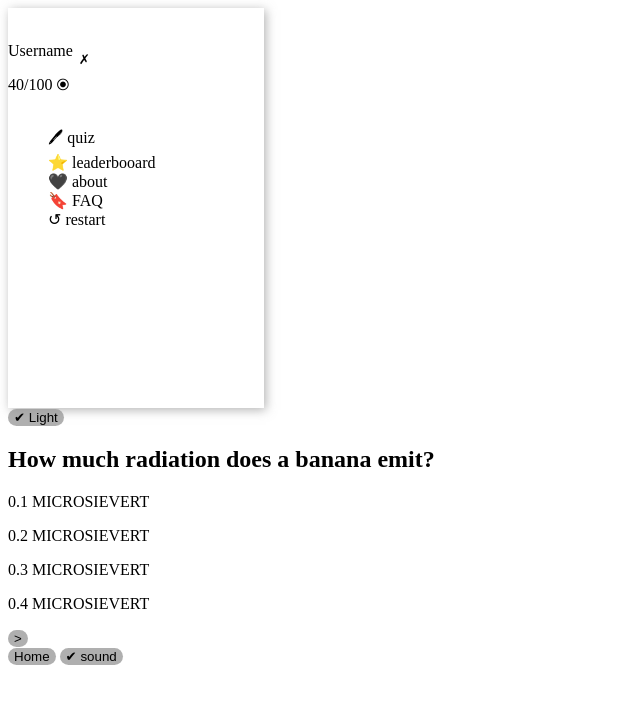
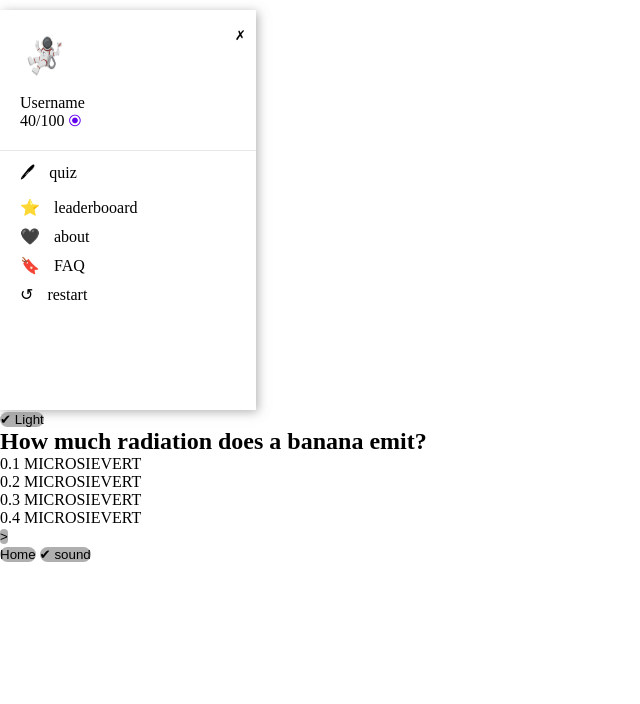
Before and after one commit to darioevers/GroupProject0521, a website: page src/index.html in a window 1280 px wide. Shown: the whole page, without its empty margins (0-640 px from the left). Drawn offline with nearby package versions, Linux system fonts and the light colour scheme; files that its build step writes are made by us from their sources.

Commit message:
navigation layout and design

```diff
--- a/src/index.html
+++ b/src/index.html
@@ -12,9 +12,9 @@
       <nav>
         <div class="user-mini-container">
           <div class="username-container">
-            <img src="" alt="" class="user-avatar" />
+            <img src="./images/userAvatar.jpg" alt="" class="user-avatar" />
             <p class="username">Username</p>
-            <p class="user-points">40/100 <span>⦿</span></p>
+            <p class="user-points">40/100 <span class="target">⦿</span></p>
           </div>
           <button class="close-menu">✗</button>
         </div>
--- a/src/scss/main.scss
+++ b/src/scss/main.scss
@@ -1,19 +1,54 @@
+* {
+  margin: 0;
+  padding: 0;
+  box-sizing: border-box;
+}
 nav {
   display: block;
   width: 20vw;
   height: 50vh;
-  //   border: 0.5px solid rgba(128, 128, 128, 0.699);
   box-shadow: 2px 2px 10px rgba(110, 110, 110, 0.521);
   .user-mini-container {
     display: flex;
     flex-direction: row;
+    justify-content: space-between;
+    margin: 10px;
+    .username-container {
+      padding: 10px;
+      img {
+        width: 50px;
+        height: 70px;
+        background-color: white;
+      }
+      .target {
+        color: #6200ee;
+      }
+    }
+    .close-menu {
+      height: 50px;
+      background-color: white;
+    }
   }
-  li {
-    list-style-type: none;
+  .menu-divider {
+    content: "";
+    height: 1px;
+    width: 100%;
+    background-color: rgba(167, 161, 161, 0.267);
   }
-  a {
-    text-decoration: none;
-    color: black;
+  ul {
+    li {
+      margin: 10px 0;
+      padding: 0 10px;
+      list-style-type: none;
+    }
+    a {
+      text-decoration: none;
+      color: black;
+      text-align: center;
+      span {
+        padding: 0 10px;
+      }
+    }
   }
 }
 
@@ -22,7 +57,3 @@ button {
   border-radius: 10px;
   background-color: #979797c4;
 }
-
-.close-menu {
-  background-color: white;
-}
```
Also changed, not shown: src/images/userAvatar.jpg (added).
